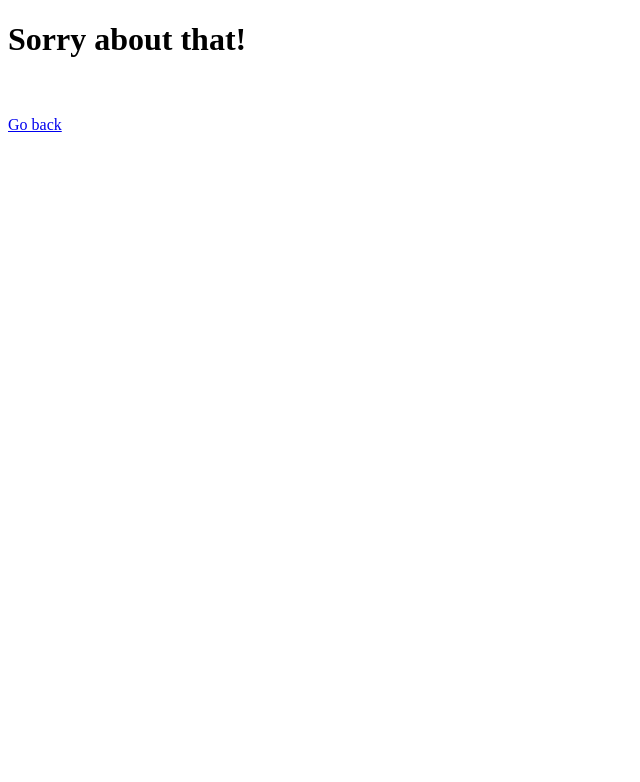
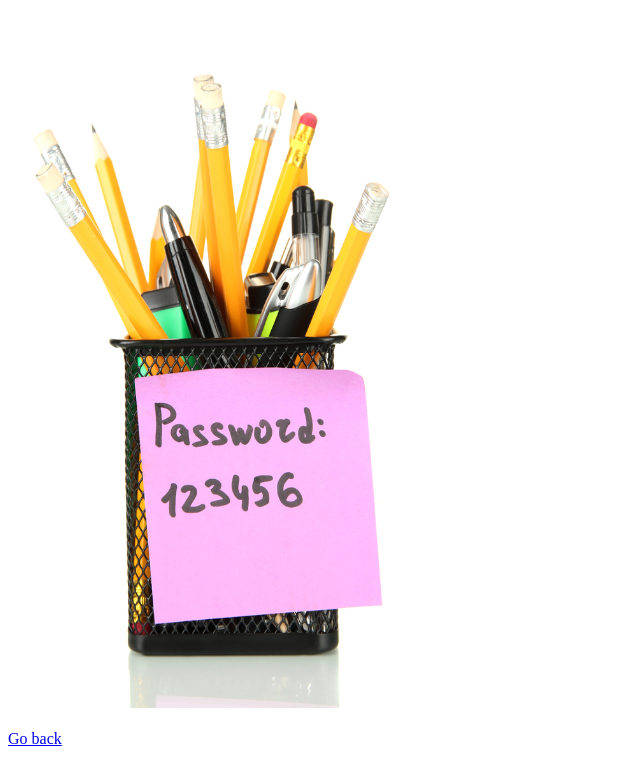
Before and after one commit to jdsuarez82/ePTS, a plain HTML site: page password.html in a window 1280 px wide. Shown: the whole page, without its empty margins (0-640 px from the left). Drawn offline with Linux system fonts and the light colour scheme.

Commit message:
Add files via upload

```diff
--- a/password.html
+++ b/password.html
@@ -8,7 +8,7 @@
 
 	<body>
 
-		<h1>Sorry about that!</h1><br><br>
+		<img src="password123456.jpg" height="700px" width="425px"><br><br>
 
 		<a href="index.html">Go back</a>
 
```
Also changed, not shown: password123456.jpg (added).
